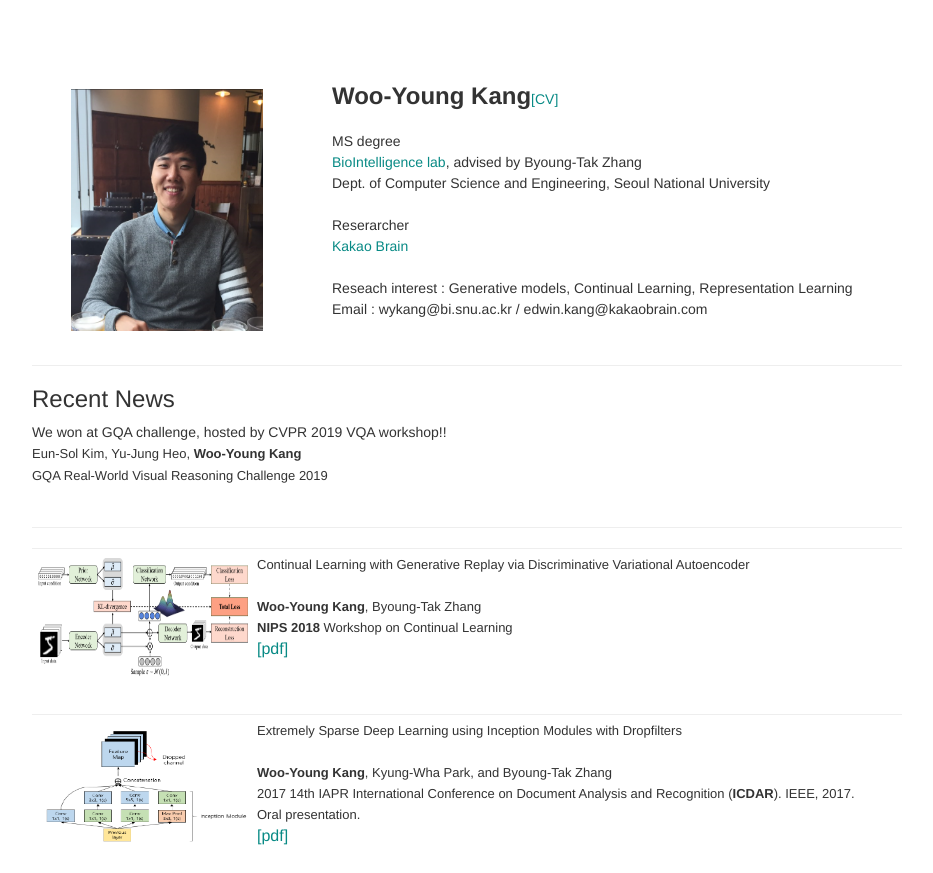
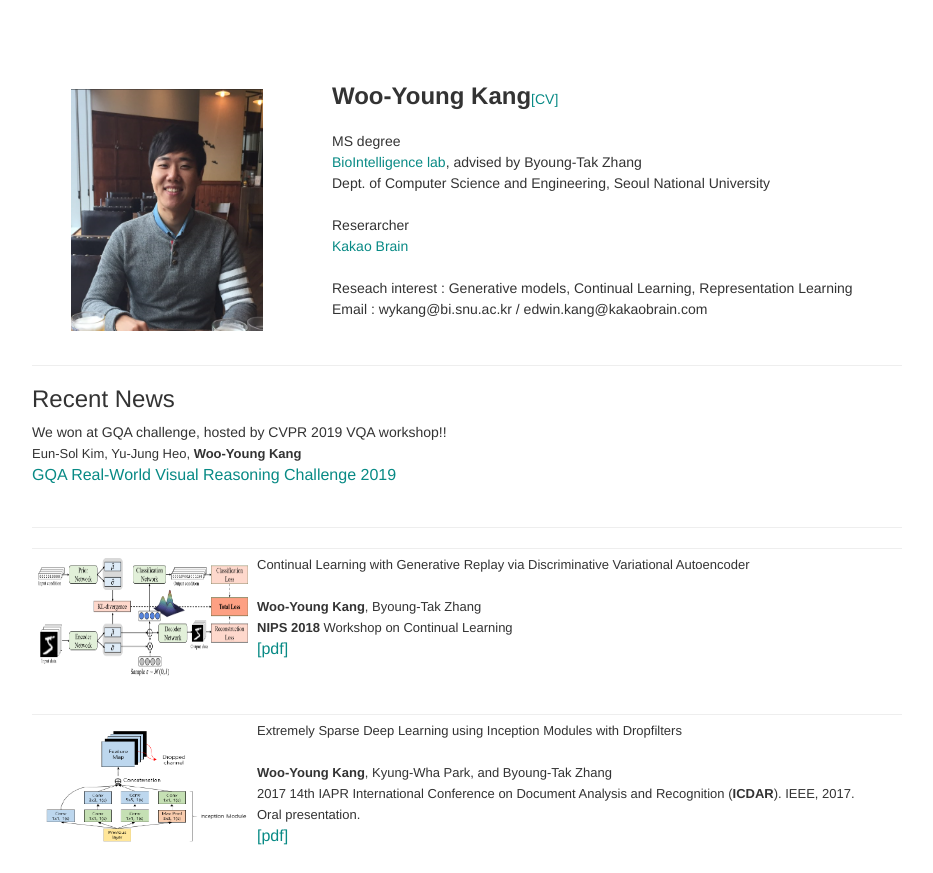
Before and after one commit to wykang/wykang.github.io, a plain HTML site: page index.html in a window 1280 px wide. Shown: the top 873 px of the page, without its empty margins (173-1106 px from the left). Drawn offline with nearby package versions, Linux system fonts and the light colour scheme.

Commit message:
Update index.html

```diff
--- a/index.html
+++ b/index.html
@@ -41,7 +41,7 @@
 	<h3>Recent News</h3>
 	We won at GQA challenge, hosted by CVPR 2019 VQA workshop!! <br>
 	<font size='2.5'>Eun-Sol Kim, Yu-Jung Heo, <b>Woo-Young Kang</b> <br>
-	GQA Real-World Visual Reasoning Challenge 2019 <font size='3'><a href="https://evalai.cloudcv.org/web/challenges/challenge-page/225/leaderboard/733"></a></font><br><br>
+	<font size='3'><a href="https://evalai.cloudcv.org/web/challenges/challenge-page/225/leaderboard/733">GQA Real-World Visual Reasoning Challenge 2019</a></font><br><br>
 	</div><hr>
 
 	<hr>
```
